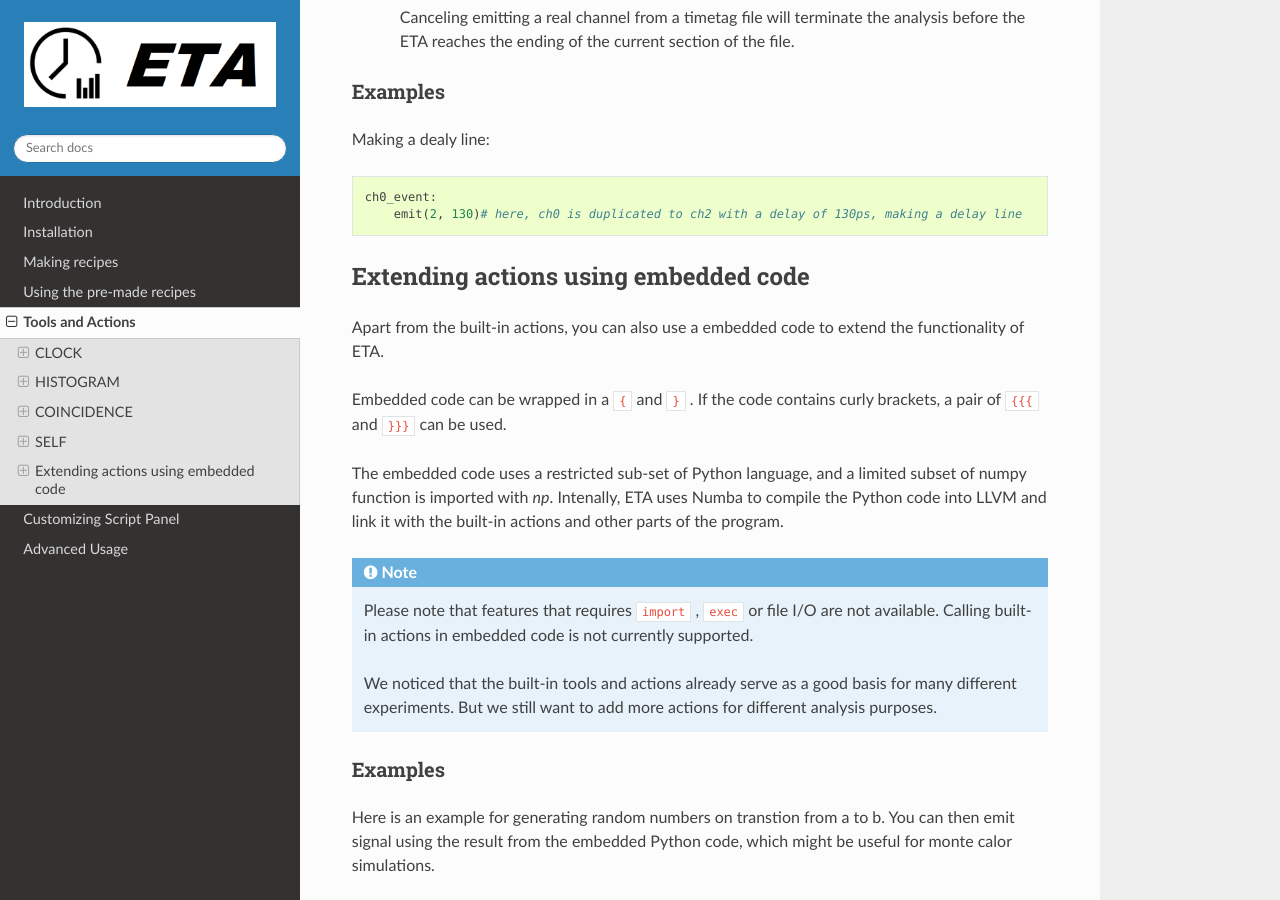
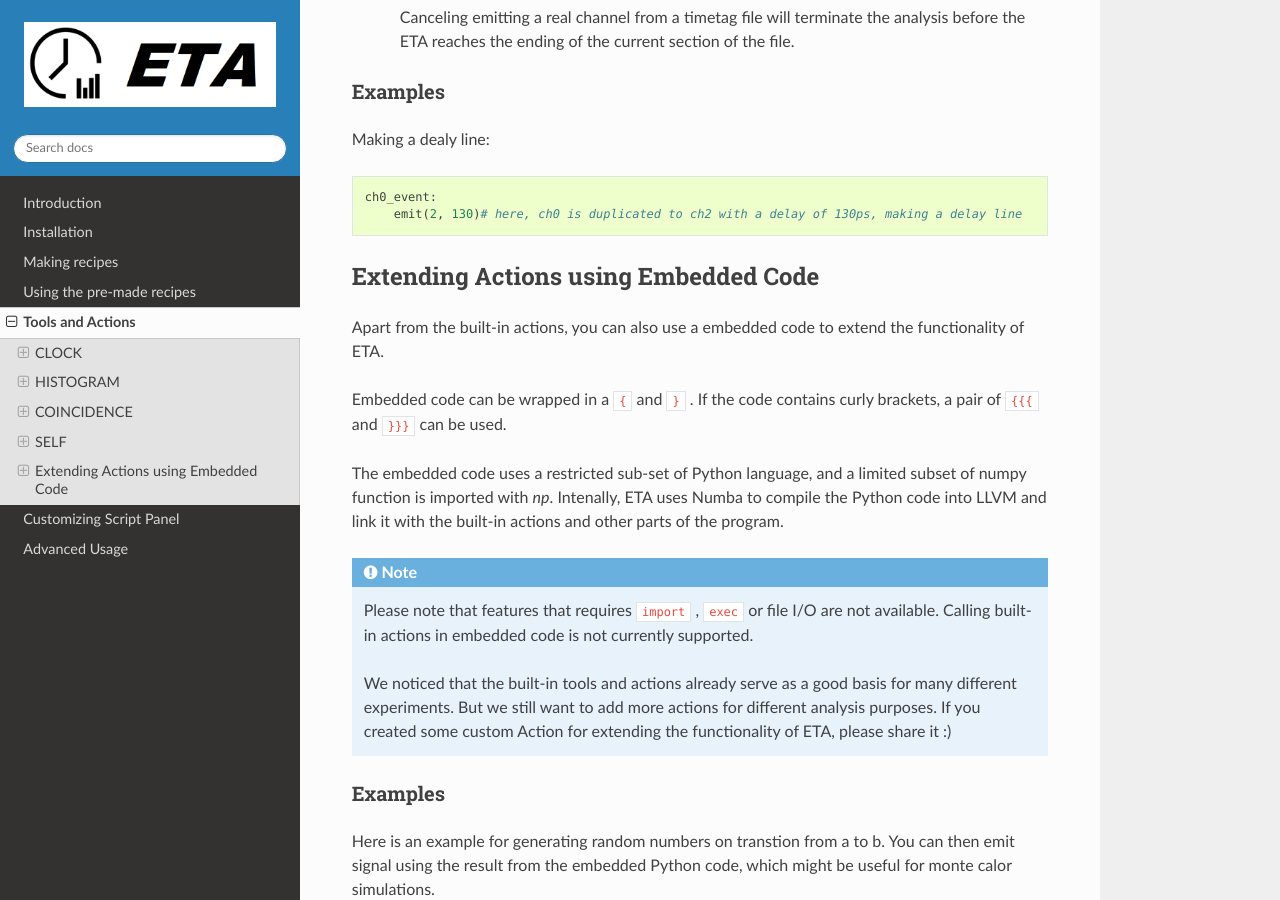
Before and after one commit to timetag/timetag.github.io, a Sphinx documentation site: the page built from docs/actions.rst, in a window 1280 px wide and 900 px high, scrolled down 4659 px. Built offline with Sphinx 7.4.7 and the Read the Docs theme 2.0.0, drawn with Linux system fonts in a browser that asks for light colours.

Commit message:
minor fix

```diff
--- a/docs/actions.rst
+++ b/docs/actions.rst
@@ -183,7 +183,7 @@ Making a dealy line:
         emit(2, 130)# here, ch0 is duplicated to ch2 with a delay of 130ps, making a delay line
 
 
-Extending actions using embedded code
+Extending Actions using Embedded Code
 -----------------------
 
 Apart from the built-in actions, you can also use a embedded code to extend the functionality of ETA.
@@ -195,7 +195,7 @@ The embedded code uses a restricted sub-set of Python language, and a limited su
 .. note::
     Please note that features that requires ``import`` , ``exec`` or file I/O are not available. Calling built-in actions in embedded code is not currently supported.
 
-    We noticed that the built-in tools and actions already serve as a good basis for many different experiments. But we still want to add more actions for different analysis purposes.
+    We noticed that the built-in tools and actions already serve as a good basis for many different experiments. But we still want to add more actions for different analysis purposes. If you created some custom Action for extending the functionality of ETA, please share it :)
 
 
 Examples
```
